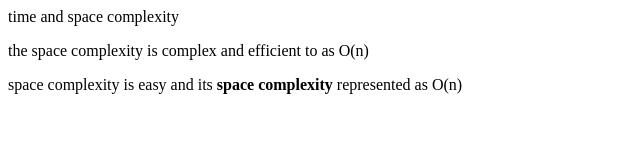
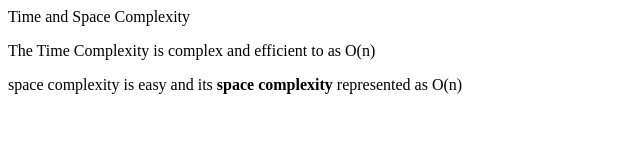
Before and after one commit to acciojob/time-and-space-complexity-salonibansod, a website: page main.html in a window 1280 px wide. Shown: the full height of the page, 0-640 px from the left. Drawn offline with Linux system fonts and the light colour scheme.

Commit message:
created a submission

```diff
--- a/main.html
+++ b/main.html
@@ -7,8 +7,8 @@
 </head>
 
 <body>
-	<h>time and space complexity</h>
-	<p>the space complexity is complex and efficient to as O(n)</p>
+	<h>Time and Space Complexity</h>
+	<p>The Time Complexity is complex and efficient to as O(n)</p>
 	<p>space complexity is easy and its <b>space complexity</b> represented as O(n)</p>
 	<!-- the entire body must be written by student -->
     <script type="text/javascript" src="./script.js">
```
